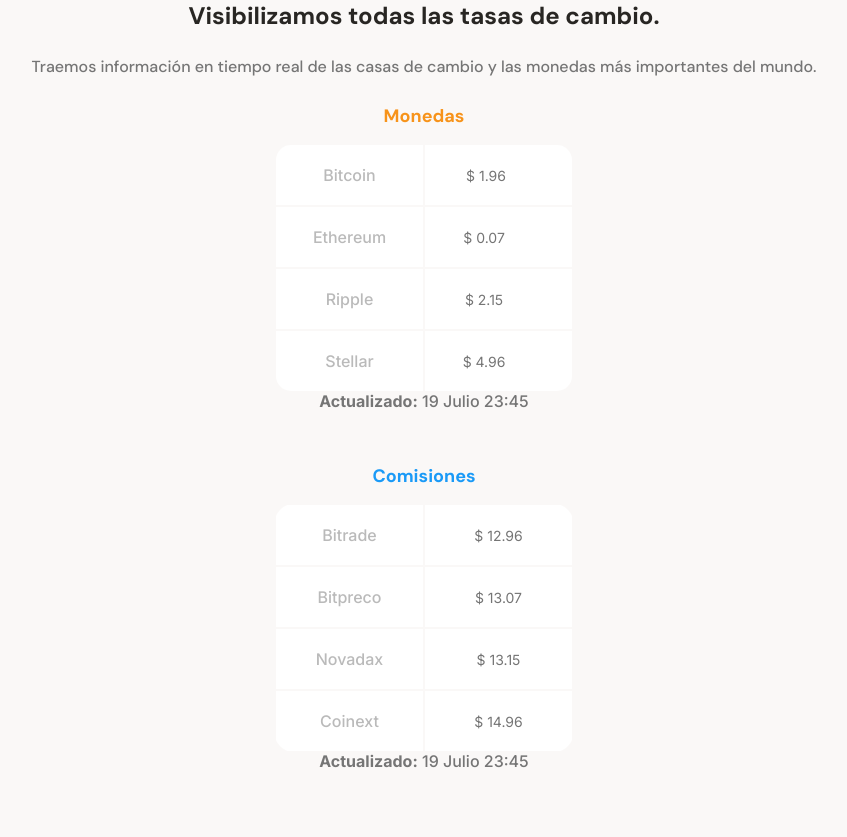
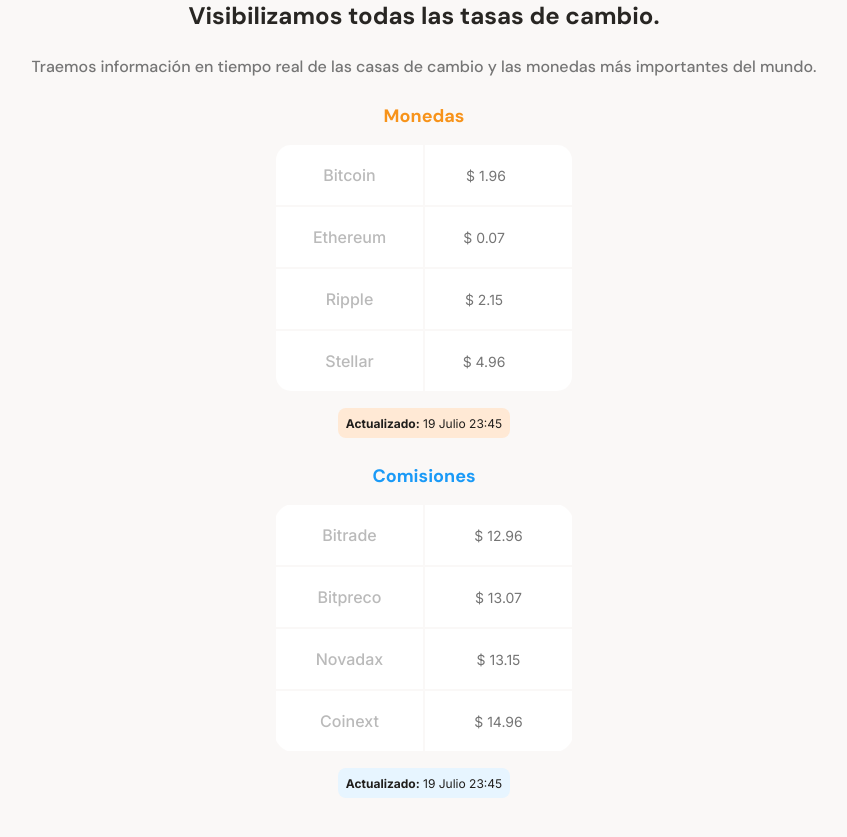
Before and after one commit to Karajoteka/Batatabit, a plain HTML site: page index.html in a window 1280 px wide. Shown: the part 661-1498 px from the top of the page, without its empty margins (216-1063 px from the left). Drawn offline with Linux system fonts and the light colour scheme.

Commit message:
Estilizado el párrafo de actualización de los datos, en las dos tablas. Esta sección quedaría terminada, a falta de añadirle la interacción para pasar de una tabla a otra con JS y el pequeño botón

```diff
--- a/index.html
+++ b/index.html
@@ -81,11 +81,10 @@
               </tr>
             </table>
           </div>
-          <div class="currency-table--date">
+          <div class="commission-table--date">
             <p><b>Actualizado:</b> 19 Julio 23:45</p>
           </div>
         </div>
-        <!-- <div>Segunda tabla - Reto</div> -->
       </section>
     </section>
     <section></section>
--- a/styles.css
+++ b/styles.css
@@ -216,3 +216,20 @@
   background-position: center;
   background-repeat: no-repeat;
 }
+.currency-table--date, .commission-table--date {
+  width: max-content;
+  height: 30px;
+  margin: 15px auto 0;
+  padding: 8px;
+  background-color: var(--soft-orange);
+  border-radius: 8px;
+}
+.commission-table--date {
+  background-color: var(--soft-blue);
+}
+.currency-table--date p, .commission-table--date p {
+  font-size: 1.2rem;
+  font-weight: 400;
+  line-height: 1.5rem;
+  color: var(--warm-black);
+}
```
